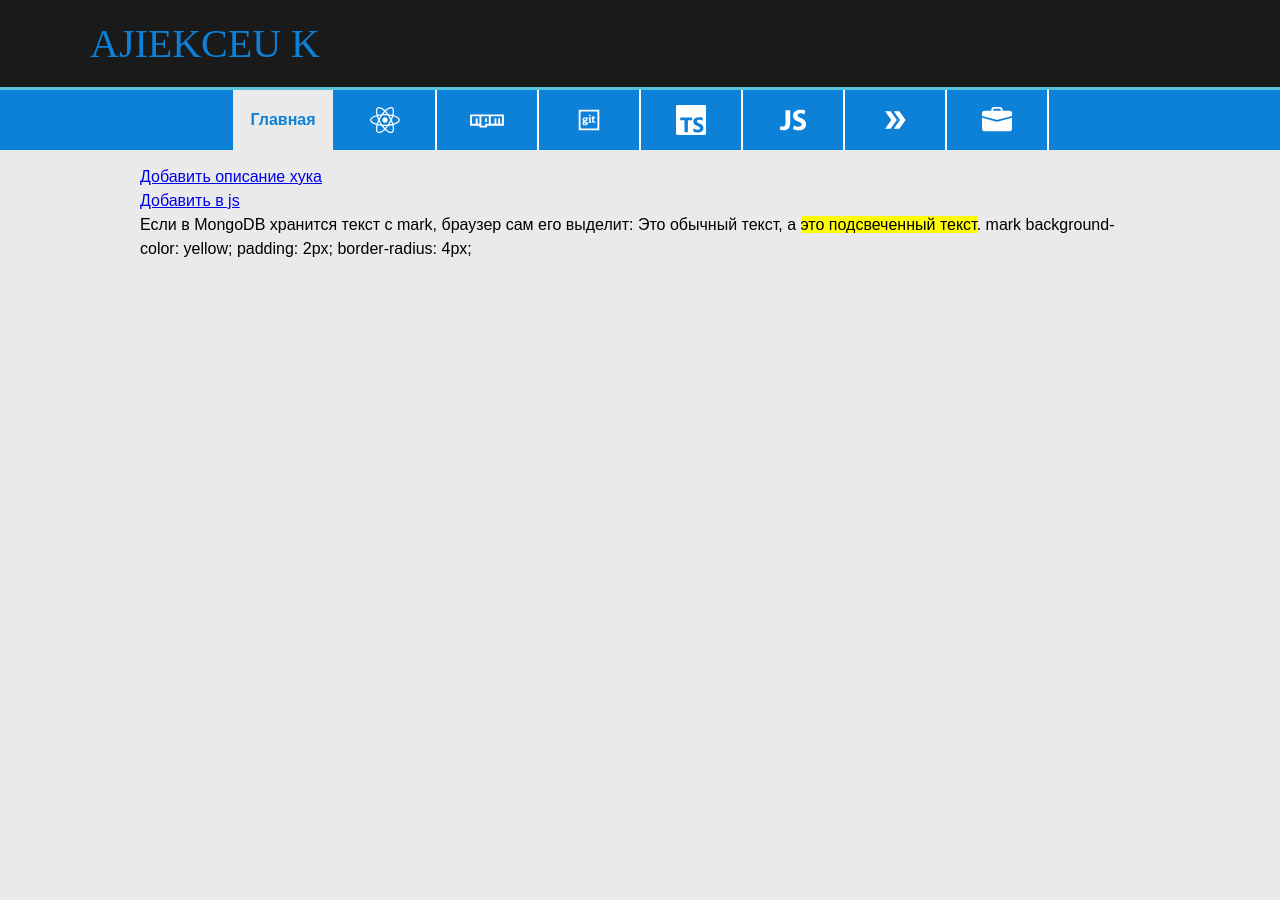
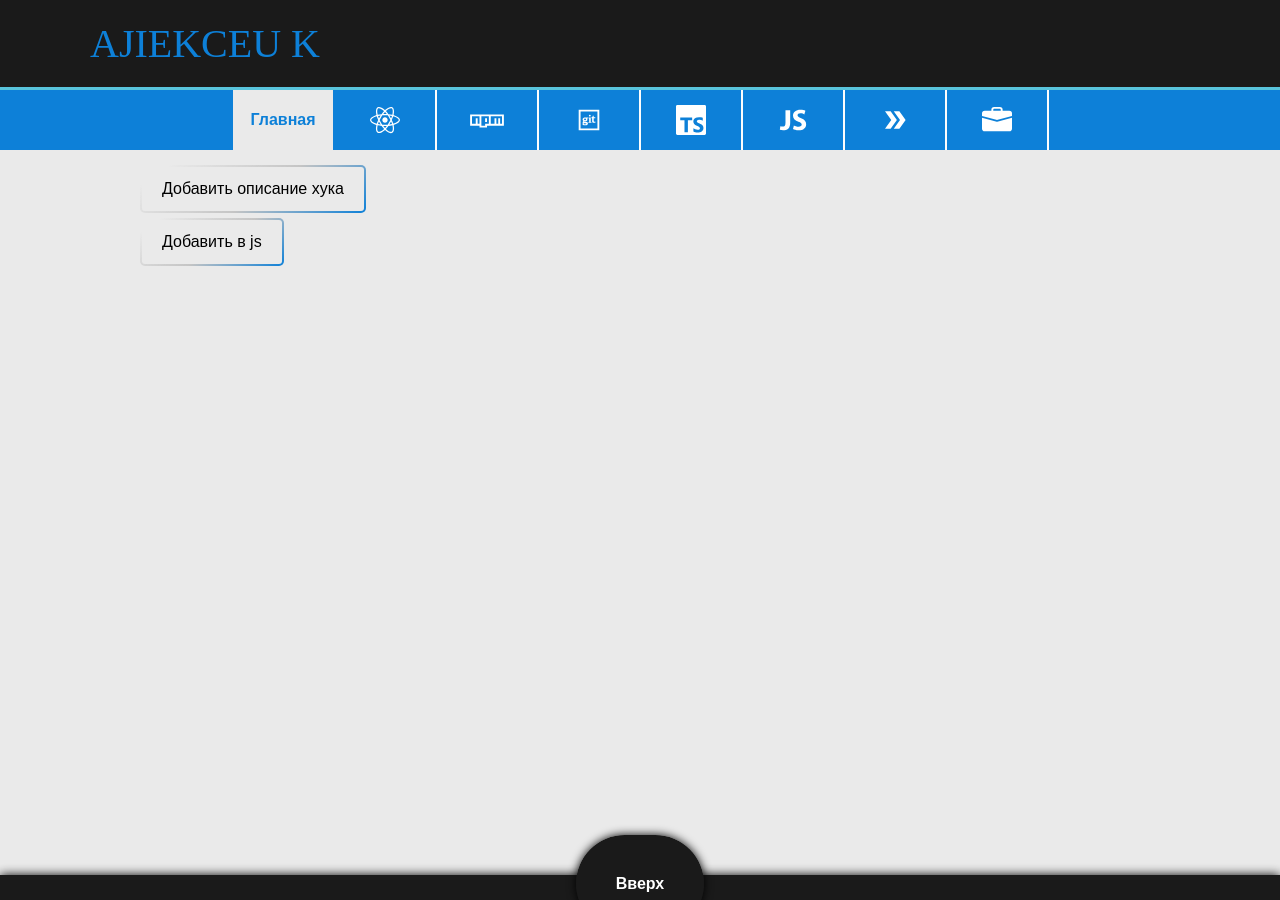
Before and after one commit to AlekseiKutukov/aleksei-k.ru_2.0, a Next.js app: page / in a window 1280 px wide. Shown: the top 900 px of the page. Built offline with nearby package versions, Linux system fonts and the light colour scheme; a web font is replaced by a local one.

Commit message:
add castom hook useAuthPrompt

```diff
--- a/src/app/globals.css
+++ b/src/app/globals.css
@@ -6,6 +6,11 @@
   --text-color: #000000;
   --button-bg: #6b4acb;
   --button-text: #ffffff;
+}
+
+a {
+  text-decoration: none;
+  color: #000;
 }
 
 [data-theme="dark"] {
@@ -24,7 +29,7 @@ body {
 }
 
 .main {
-  min-height: 90vh;
+  min-height: 80vh;
   margin: 0 auto;
   max-width: 1000px;
   padding: 15px 15px 70px;
--- a/src/app/layout.tsx
+++ b/src/app/layout.tsx
@@ -1,25 +1,28 @@
-import type { Metadata } from 'next';
-import Header from '@/components/markupPage/Header/Header';
-import Menu from '@/components/markupPage/Menu/Menu';
-import Footer from '@/components/markupPage/Footer/Footer';
-import { Geist, Geist_Mono } from 'next/font/google';
-import './globals.css';
+import type { Metadata } from "next";
+import Header from "@/components/markupPage/Header/Header";
+import Menu from "@/components/markupPage/Menu/Menu";
+import Footer from "@/components/markupPage/Footer/Footer";
+import { Suspense } from "react";
+import { MetrikaYandex } from "@/components/MetrikaYandex";
+
+import { Geist, Geist_Mono } from "next/font/google";
+import "./globals.css";
 
 const geistSans = Geist({
-  variable: '--font-geist-sans',
-  subsets: ['latin'],
+  variable: "--font-geist-sans",
+  subsets: ["latin"],
 });
 
 const geistMono = Geist_Mono({
-  variable: '--font-geist-mono',
-  subsets: ['latin'],
+  variable: "--font-geist-mono",
+  subsets: ["latin"],
 });
 
 export const metadata: Metadata = {
-  title: 'Create Next App',
-  description: 'Generated by create next app',
+  title: "Create Next App",
+  description: "Generated by create next app",
   icons: {
-    icon: [{ rel: 'icon', type: 'image/svg+xml', url: '/favicon.svg' }],
+    icon: [{ rel: "icon", type: "image/svg+xml", url: "/favicon.svg" }],
   },
 };
 
@@ -34,6 +37,9 @@ export default function RootLayout({
         <Header />
         <Menu />
         <div className="main">{children}</div>
+        <Suspense>
+          <MetrikaYandex />
+        </Suspense>
         <Footer />
       </body>
     </html>
--- /dev/null
+++ b/src/app/page.module.css
@@ -0,0 +1,16 @@
+.linkAdd {
+  padding: 10px 20px;
+  color: #000;
+  background: linear-gradient(#eaeaea, #eaeaea) padding-box padding-box,
+    linear-gradient(145deg, #0000 10%, #c4c4c4, #0d80d8) border-box;
+  border: 2px solid #0000;
+  cursor: pointer;
+  margin-bottom: 5px;
+  display: inline-block;
+  border-radius: 5px;
+  transition: transform 0.3s ease;
+}
+
+.linkAdd:hover {
+  transform: translateX(20px);
+}
--- a/src/app/page.tsx
+++ b/src/app/page.tsx
@@ -1,4 +1,5 @@
-import Link from 'next/link';
+import Link from "next/link";
+import styles from "./page.module.css";
 
 export default function Home() {
   return (
@@ -6,19 +7,13 @@ export default function Home() {
       {/* <Link href="/add">
         <span>add Article</span>
       </Link> */}
-      <Link href="/add/hooks">
+      <Link href="/add/hooks" className={styles.linkAdd}>
         <span>Добавить описание хука</span>
       </Link>
       <br />
-      <Link href="/add/js">
+      <Link href="/add/js" className={styles.linkAdd}>
         <span>Добавить в js</span>
       </Link>
-
-      <div>
-        Если в MongoDB хранится текст с mark, браузер сам его выделит: Это
-        обычный текст, а <mark>это подсвеченный текст</mark>. mark
-        background-color: yellow; padding: 2px; border-radius: 4px;
-      </div>
     </>
   );
 }
--- /dev/null
+++ b/src/components/MetrikaYandex.js
@@ -0,0 +1,29 @@
+"use client";
+
+import { useEffect } from "react";
+import { usePathname, useSearchParams } from "next/navigation";
+import Script from "next/script";
+
+export function MetrikaYandex() {
+  const pathName = usePathname();
+  const searchParams = useSearchParams();
+
+  useEffect(() => {
+    ym(98325844, "hit", window.location.href);
+  }, [pathName, searchParams]);
+
+  return (
+    <Script id="yandex-metrika">
+      {`
+    (function(m,e,t,r,i,k,a){
+        m[i]=m[i]||function(){(m[i].a=m[i].a||[]).push(arguments)};
+        m[i].l=1*new Date();
+        for (var j = 0; j < document.scripts.length; j++) {if (document.scripts[j].src === r) { return; }}
+        k=e.createElement(t),a=e.getElementsByTagName(t)[0],k.async=1,k.src=r,a.parentNode.insertBefore(k,a)
+    })(window, document,'script','https://mc.yandex.ru/metrika/tag.js', 'ym');
+
+    ym(98325844, 'init', {clickmap:true, accurateTrackBounce:true, trackLinks:true});
+      `}
+    </Script>
+  );
+}
--- a/src/components/UI/ThemeSwitcher/ThemeSwitcher.module.css
+++ b/src/components/UI/ThemeSwitcher/ThemeSwitcher.module.css
@@ -2,10 +2,10 @@
   background-color: #000;
   color: var(--button-text); /* Оставляем как fallback */
   padding: 10px 15px;
-  box-shadow: 0 0 5px #fff;
+  box-shadow: 0 0 2px #fff;
   font-weight: bold;
-  border: none; /* Добавляем, если кнопка не должна иметь границ */
-  cursor: pointer; /* Указатель при наведении */
+  border: none;
+  cursor: pointer;
 }
 
 .button_switch:hover {
@@ -21,6 +21,7 @@
   color: #000;
 }
 
-[data-theme="dark"].button_switch {
-  background-color: #fff;
+[data-theme="dark"] .button_switch {
+  background-color: #eee;
+  box-shadow: 0 0 2px #000000;
 }
--- a/tsconfig.json
+++ b/tsconfig.json
@@ -27,7 +27,8 @@
     "**/*.ts",
     "**/*.tsx",
     ".next/types/**/*.ts",
-    "src/components/markupPage/Menu/Menu.jsx"
+    "src/components/markupPage/Menu/Menu.jsx",
+    "src/*"
   ],
   "exclude": ["node_modules"]
 }
```
Also changed, not shown: src/app/add/hooks/page.js (+36 -30 lines), src/app/add/js/page.js (+27 -21 lines), src/app/js/page.module.css (+7 -9 lines), src/hooks/useAuthPrompt.js (added, +20 -0 lines), 2 other files (tests, documents, lock files or other folders).
